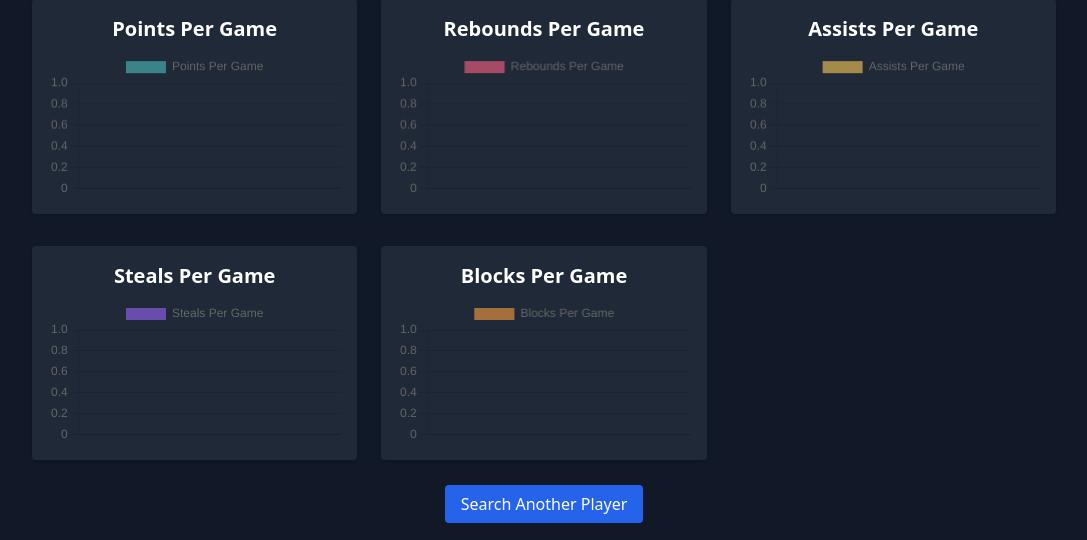
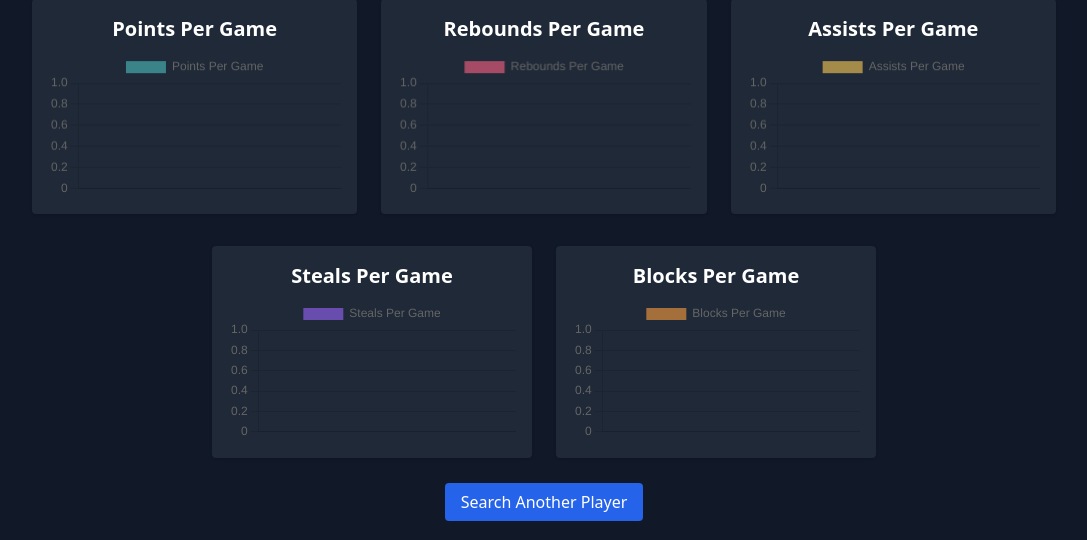
Before and after one commit to kamanna12/ITSC4155_Capstone, a Flask app: template templates/index.html in a window 1280 px wide. Shown: the part 305-845 px from the top of the page, without its empty margins (96-1183 px from the left). Run offline with Flask 3, Linux system fonts and the light colour scheme; the template is opened without the code that fills it: most values are stand-ins (such as "Sample title", 1, 10 or a date in 2020); some libraries are stand-ins or nearby versions.

Commit message:
Fixing modal and centering graph

```diff
--- a/templates/index.html
+++ b/templates/index.html
@@ -25,24 +25,20 @@
     <div class="flex flex-col items-center p-6">
 
         {% if error %}
-        <!-- If no match found for the player -->
         <div class="bg-red-600 text-white p-4 rounded mb-4">
             {{ error }}
         </div>
         <a href="/" class="text-blue-400 hover:underline mt-4">Go Back</a>
 
         {% elif player_data %}
-        <!-- PLAYER IMAGE -->
         <img src="https://cdn.nba.com/headshots/nba/latest/1040x760/{{ player_data[0] }}.png" alt="Player Headshot"
             class="w-40 h-40 object-cover rounded-full shadow-lg"
             onerror="this.onerror=null; this.src='/static/images/fallback.png';" />
 
-        <!-- PLAYER NAME -->
         <h1 class="text-4xl font-bold mt-4">
             {{ player_data[3] }}
         </h1>
 
-        <!-- BACK BUTTON -->
         <div class="absolute top-4 left-4">
             <a href="javascript:history.back()"
                class="px-4 py-2 bg-gray-700 hover:bg-gray-600 rounded text-white transition">
@@ -50,8 +46,6 @@
             </a>
         </div>
 
-
-        <!-- BASIC INFO -->
         <p class="mt-2 text-gray-300">
             Age:
             {% if computed_age %}
@@ -67,39 +61,32 @@
             Exp: {{ player_data[13] }}
         </p>
 
-        <!-- CHARTS -->
         <div class="mt-8 grid grid-cols-1 lg:grid-cols-3 gap-6 w-full max-w-5xl">
-            <!-- Points Chart -->
             <div id="pointsChartWrapper" class="bg-gray-800 p-4 rounded shadow cursor-pointer">
                 <h3 class="text-xl font-bold mb-2 text-center">Points Per Game</h3>
                 <canvas id="pointsChart"></canvas>
             </div>
-            <!-- Rebounds Chart -->
             <div id="reboundsChartWrapper" class="bg-gray-800 p-4 rounded shadow cursor-pointer">
                 <h3 class="text-xl font-bold mb-2 text-center">Rebounds Per Game</h3>
                 <canvas id="reboundsChart"></canvas>
             </div>
-            <!-- Assists Chart -->
             <div id="assistsChartWrapper" class="bg-gray-800 p-4 rounded shadow cursor-pointer">
                 <h3 class="text-xl font-bold mb-2 text-center">Assists Per Game</h3>
                 <canvas id="assistsChart"></canvas>
             </div>
         </div>
 
-        <!-- Second Row Charts -->
-        <div class="mt-8 grid grid-cols-1 lg:grid-cols-3 gap-6 w-full max-w-5xl">
-            <div id="stealsChartWrapper" class="bg-gray-800 p-4 rounded shadow cursor-pointer">
+        <div class="mt-8 flex flex-wrap justify-center gap-6 w-full max-w-4xl">
+            <div id="stealsChartWrapper" class="bg-gray-800 p-4 rounded shadow cursor-pointer w-full sm:w-80">
                 <h3 class="text-xl font-bold mb-2 text-center">Steals Per Game</h3>
                 <canvas id="stealsChart"></canvas>
             </div>
-            <div id="blocksChartWrapper" class="bg-gray-800 p-4 rounded shadow cursor-pointer">
+            <div id="blocksChartWrapper" class="bg-gray-800 p-4 rounded shadow cursor-pointer w-full sm:w-80">
                 <h3 class="text-xl font-bold mb-2 text-center">Blocks Per Game</h3>
                 <canvas id="blocksChart"></canvas>
             </div>
-
         </div>
 
-        <!-- Search Again -->
         <div class="mt-8">
             <a href="/search" class="bg-blue-600 hover:bg-blue-700 px-4 py-2 rounded">
                 Search Another Player
@@ -112,7 +99,7 @@
         {% endif %}
     </div>
 
-    <!-- Modal for Expanded Charts -->
+    <!-- Modal -->
     <div id="chartModal" class="fixed inset-0 bg-black bg-opacity-70 hidden items-center justify-center">
         <div class="bg-gray-800 p-6 rounded relative max-w-4xl w-full">
             <button id="closeModalBtn"
@@ -126,7 +113,6 @@
         </div>
     </div>
 
-    <!-- Chart Script -->
     <script>
         const labels = {{ chart_labels|default ([]) | tojson }};
         const pointsData = {{ chart_points|default ([]) | tojson }};
@@ -134,69 +120,63 @@
         const assistsData = {{ chart_assists|default ([]) | tojson }};
         const stealsData = {{ chart_steals|default ([]) | tojson }};
         const blocksData = {{ chart_blocks|default ([]) | tojson }};
-        const threePMData = {{ chart_3pm|default ([]) | tojson }};
 
         let modalChart = null;
+        const chartInstances = {};
 
         window.addEventListener('DOMContentLoaded', () => {
             const options = { responsive: true, scales: { y: { beginAtZero: true } } };
 
-            new Chart(document.getElementById('pointsChart').getContext('2d'), {
+            chartInstances['pointsChart'] = new Chart(document.getElementById('pointsChart').getContext('2d'), {
                 type: 'bar',
                 data: { labels, datasets: [{ label: 'Points Per Game', data: pointsData, backgroundColor: 'rgba(75, 192, 192, 0.6)' }] },
                 options
             });
-            new Chart(document.getElementById('reboundsChart').getContext('2d'), {
+
+            chartInstances['reboundsChart'] = new Chart(document.getElementById('reboundsChart').getContext('2d'), {
                 type: 'bar',
                 data: { labels, datasets: [{ label: 'Rebounds Per Game', data: reboundsData, backgroundColor: 'rgba(255, 99, 132, 0.6)' }] },
                 options
             });
-            new Chart(document.getElementById('assistsChart').getContext('2d'), {
+
+            chartInstances['assistsChart'] = new Chart(document.getElementById('assistsChart').getContext('2d'), {
                 type: 'bar',
                 data: { labels, datasets: [{ label: 'Assists Per Game', data: assistsData, backgroundColor: 'rgba(255, 206, 86, 0.6)' }] },
                 options
             });
-            new Chart(document.getElementById('stealsChart').getContext('2d'), {
+
+            chartInstances['stealsChart'] = new Chart(document.getElementById('stealsChart').getContext('2d'), {
                 type: 'bar',
                 data: { labels, datasets: [{ label: 'Steals Per Game', data: stealsData, backgroundColor: 'rgba(153, 102, 255, 0.6)' }] },
                 options
             });
-            new Chart(document.getElementById('blocksChart').getContext('2d'), {
+
+            chartInstances['blocksChart'] = new Chart(document.getElementById('blocksChart').getContext('2d'), {
                 type: 'bar',
                 data: { labels, datasets: [{ label: 'Blocks Per Game', data: blocksData, backgroundColor: 'rgba(255, 159, 64, 0.6)' }] },
-                options
-            });
-            new Chart(document.getElementById('threePMChart').getContext('2d'), {
-                type: 'bar',
-                data: {
-                labels,
-                datasets: [{
-                label: '3 Pointers Made Per Game',
-                data: threePMData,
-                backgroundColor: 'rgba(0, 200, 200, 0.6)'
-                 }]
-                },
                 options
             });
 
             document.querySelectorAll('[id$="ChartWrapper"]').forEach(wrapper => {
                 wrapper.addEventListener('click', () => {
-                    const canvasId = wrapper.querySelector("canvas").id;
-                    const chartInstance = Chart.getChart(canvasId);
+                    const canvas = wrapper.querySelector("canvas");
+                    const chartInstance = chartInstances[canvas.id];
+                    if (chartInstance) {
                         openModalChart(chartInstance, wrapper.querySelector("h3").innerText + " (Expanded)");
+                    }
                 });
             });
         });
 
+        function openModalChart(chart, titleText) {
             const chartModal = document.getElementById('chartModal');
-        const closeModalBtn = document.getElementById('closeModalBtn');
             const modalTitle = document.getElementById('modalTitle');
             const modalCanvas = document.getElementById('modalCanvas');
 
-        function openModalChart(chart, titleText) {
             chartModal.classList.remove('hidden');
             chartModal.classList.add('flex');
             modalTitle.innerText = titleText;
+
             if (modalChart) modalChart.destroy();
             modalChart = new Chart(modalCanvas.getContext('2d'), {
                 type: chart.config.type,
@@ -208,7 +188,8 @@
             });
         }
 
-        closeModalBtn.addEventListener('click', () => {
+        document.getElementById('closeModalBtn').addEventListener('click', () => {
+            const chartModal = document.getElementById('chartModal');
             chartModal.classList.add('hidden');
             chartModal.classList.remove('flex');
             if (modalChart) {
```
Lines whose indentation alone changed are shown as unchanged.
